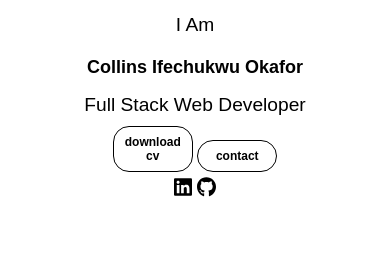
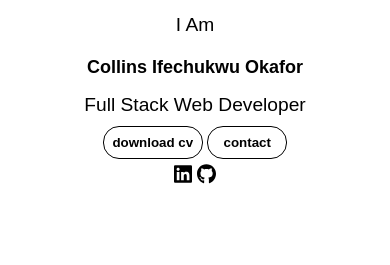
Before and after one commit to D-future0/Profolio, a plain HTML site: page index.html in a window 390 px wide. Shown: the part 391-656 px from the top of the page. Drawn offline with Linux system fonts and the light colour scheme; files whose address does not match are found by name.

Commit message:
style update

```diff
--- a/style.css
+++ b/style.css
@@ -303,6 +303,9 @@ footer p {
         gap: 2rem;
         height: auto;
     }
+    .download-resume{
+        width: 100px;
+    }
     section{
         height: auto;
     }
@@ -316,13 +319,6 @@ footer p {
     }
     .btn-container{
         margin: 5px 0rem;
-    }
-    .btn{
-        font-weight: 600;
-        width: 80px;
-        font-size: 12px;
-        padding: 0.5rem 0.5rem;
-        border-radius: 1rem;
     }
     main .profile-img{
         height: 200px;
```
